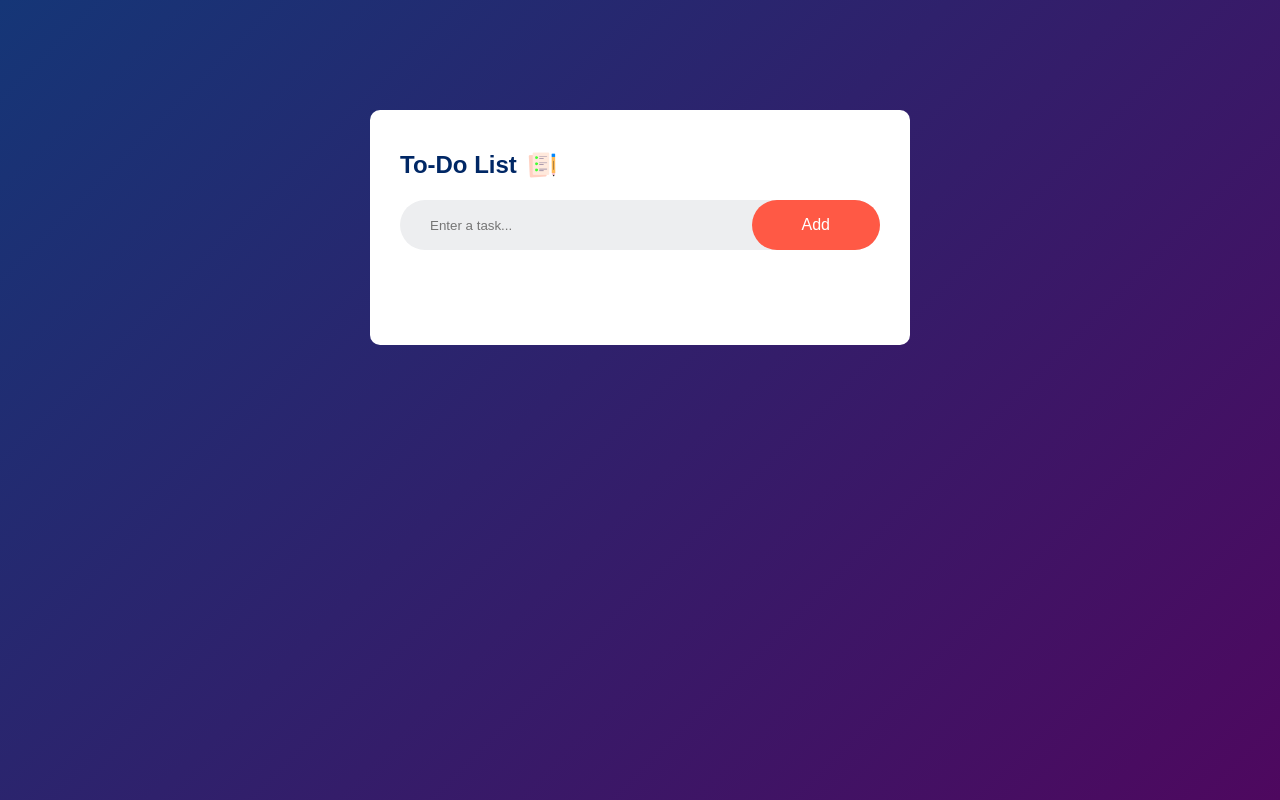
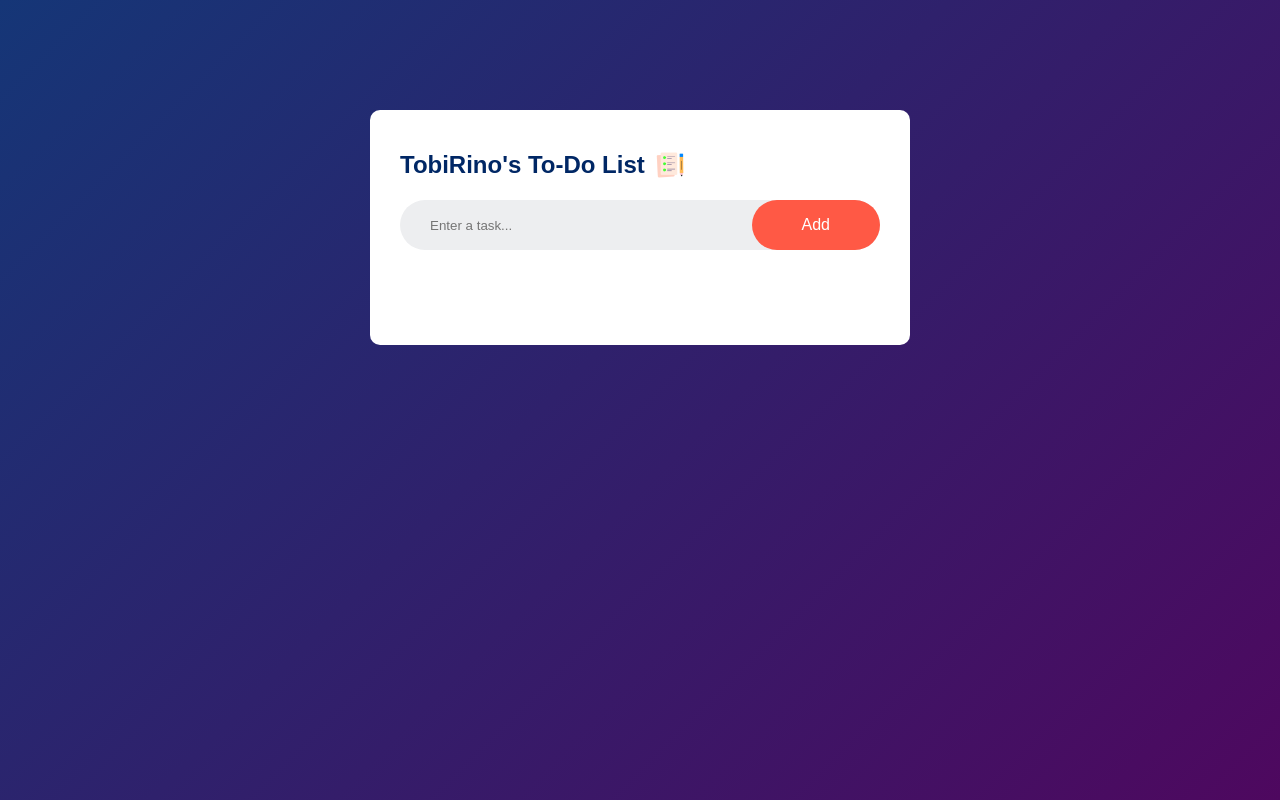
Before and after one commit to TobiRino/My-first-js-Todolist, a plain HTML site: page index.html in a window 1280 px wide. Drawn offline with Linux system fonts and the light colour scheme.

Commit message:
Update index.html
copyright tag, lol

```diff
--- a/index.html
+++ b/index.html
@@ -3,13 +3,13 @@
 <head>
     <meta charset="UTF-8">
     <meta name="viewport" content="width=device-width, initial-scale=1.0">
-    <title>To-do list App</title>
+    <title>TobiRino's To-do list App</title>
     <link rel="stylesheet" href="todo.css">
 </head>
 <body>
     <div class="container">
         <div class="todo-app">
-            <h2>To-Do List <img src="/images/icon.png" alt=""> </h2>
+            <h2>TobiRino's To-Do List <img src="/images/icon.png" alt=""> </h2>
             <div class="row" >
                 <input type="text" id="input-box" placeholder="Enter a task...">
                 <button onClick ="addTask()">Add</button>
```
